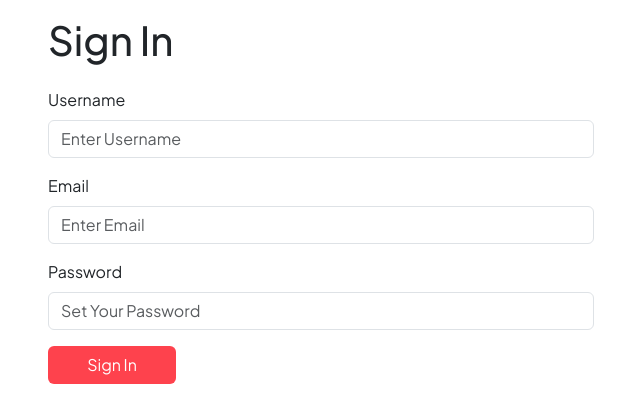
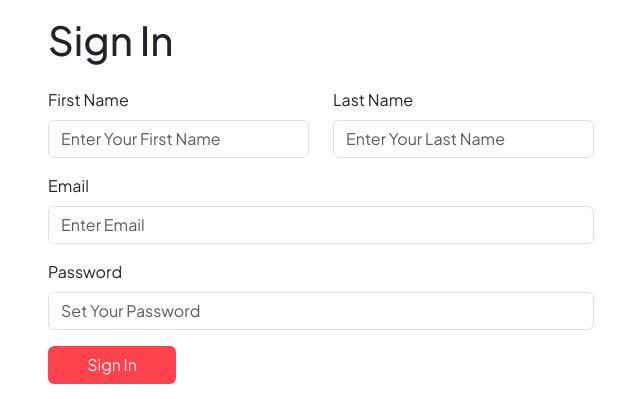
Before and after one commit to AravaTanish/Travel-Mate, a Node server app: page /signup in a window 1280 px wide. Shown: the part 80-479 px from the top of the page, without its empty margins (319-959 px from the left). Run offline with Node 20, Linux system fonts and the light colour scheme; some libraries are stand-ins or nearby versions.

Commit message:
Allow login using username or email and generated username using first and last names

```diff
--- a/app.js
+++ b/app.js
@@ -69,7 +69,33 @@ app.use(flash());
 
 app.use(passport.initialize());
 app.use(passport.session());
-passport.use(new localStrategy(User.authenticate()));
+const LocalStrategy = require("passport-local").Strategy;
+passport.use(
+  new LocalStrategy(
+    {
+      usernameField: "identifier",
+      passwordField: "password",
+    },
+    async (identifier, password, done) => {
+      try {
+        const user = await User.findOne({
+          $or: [{ username: identifier }, { email: identifier }],
+        });
+        if (!user) {
+          return done(null, false, { message: "Incorrect username or email." });
+        }
+        // Use passport-local-mongoose's authenticate method
+        const authResult = await User.authenticate()(user.username, password);
+        if (authResult.error) {
+          return done(null, false, { message: "Incorrect password." });
+        }
+        return done(null, user);
+      } catch (err) {
+        return done(err);
+      }
+    }
+  )
+);
 passport.serializeUser(User.serializeUser());
 passport.deserializeUser(User.deserializeUser());
 
--- a/controllers/user.js
+++ b/controllers/user.js
@@ -23,10 +23,24 @@ function sendOTP(email, username, otpCode) {
     from: process.env.EMAIL_USER,
     to: email,
     subject: "Verify your account",
-    text: `Hello ${username}, your OTP is ${otpCode}. It will expire in 5 minutes.`,
+    text: `Hello user your username is ${username}, your OTP is ${otpCode}. It will expire in 5 minutes.`,
   };
 
   return transporter.sendMail(mail);
+}
+
+//function to create username
+async function generateUniqueUsername(firstName, lastName) {
+  let baseUsername = (firstName + lastName).toLowerCase().replace(/\s+/g, "");
+  let username = baseUsername;
+  let count = 0;
+
+  while (await User.findOne({ username })) {
+    count++;
+    username = baseUsername + count;
+  }
+
+  return username;
 }
 
 //Sign Up
@@ -34,10 +48,15 @@ module.exports.getSignup = (req, res) => {
   res.render("users/signup.ejs");
 };
 
-module.exports.postSignup = async (req, res, next) => {
+module.exports.postSignup = async (req, res) => {
   try {
-    let { username, email, password } = req.body;
-    const newUser = new User({ email: email, username: username });
+    let { first_name, last_name, email, password } = req.body;
+    console.log(first_name, last_name);
+    const username = await generateUniqueUsername(first_name, last_name);
+    const newUser = new User({
+      email: email,
+      username: username,
+    });
     let registeredUser = await User.register(newUser, password);
     const otpCode = generateOTP();
     await OTP.findOneAndDelete({ email });
@@ -82,7 +101,9 @@ module.exports.postLogin = async (req, res) => {
     req.flash("success", "Logged in successfully!");
     if (res.locals.redirectUrl) {
       res.redirect(res.locals.redirectUrl);
-    } else res.redirect("/listings");
+    } else {
+      res.redirect("/listings");
+    }
   }
 };
 
--- a/views/users/signup.ejs
+++ b/views/users/signup.ejs
@@ -5,19 +5,35 @@
   </h1>
   <div class="col-lg-6 offset-lg-3 col-md-8 offset-md-2 col-10 offset-1 mb-4">
     <form action="/signup" method="post" class="needs-validation" novalidate>
-      <div class="mb-3">
-        <label for="username" class="form-label">Username</label>
+      <div class="row">
+        <div class="mb-3 col-md-6">
+          <label for="first_name" class="form-label">First Name</label>
           <br />
           <input
             type="text"
-          name="username"
-          id="username"
+            name="first_name"
+            id="first_name"
             required
-          placeholder="Enter Username"
+            placeholder="Enter Your First Name"
             class="form-control"
           />
-        <div class="invalid-feedback">Please enter a username.</div>
+          <div class="invalid-feedback">Please enter your first name.</div>
           <div class="valid-feedback">Looks good!</div>
+        </div>
+        <div class="mb-3 col-md-6">
+          <label for="last_name" class="form-label">Last Name</label>
+          <br />
+          <input
+            type="text"
+            name="last_name"
+            id="last_name"
+            required
+            placeholder="Enter Your Last Name"
+            class="form-control"
+          />
+          <div class="invalid-feedback">Please enter your last name.</div>
+          <div class="valid-feedback">Looks good!</div>
+        </div>
       </div>
       <div class="mb-3">
         <label for="email" class="form-label">Email</label>
```
Also changed, not shown: views/users/login.ejs (+4 -4 lines). Lines whose indentation alone changed are shown as unchanged.
